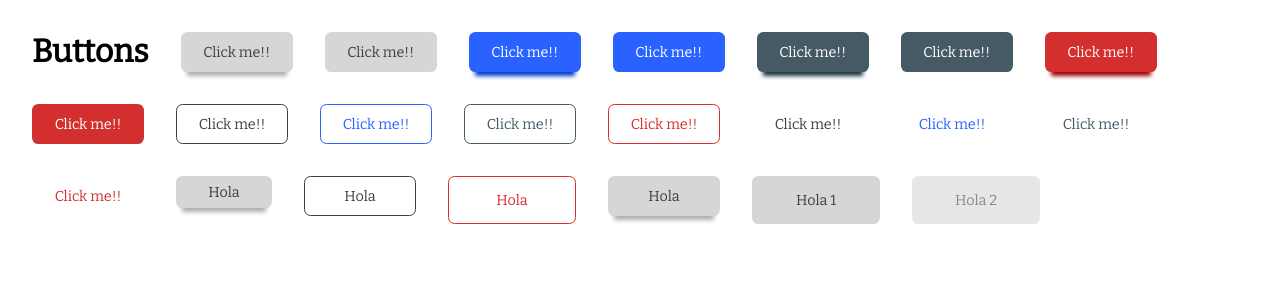
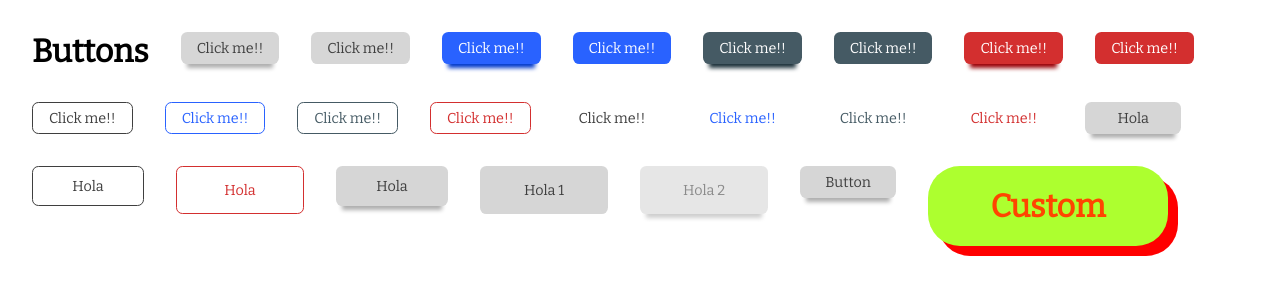
Before and after one commit to FlakoBB/reusable-components, a React app: page / in a window 1280 px wide. Shown: the top 300 px of the page. Built offline with nearby package versions, Linux system fonts and the light colour scheme.

Commit message:
feat: Button Attributes

```diff
--- a/src/App.jsx
+++ b/src/App.jsx
@@ -1,4 +1,5 @@
 import Button from './components/Button.jsx'
+import './styles/customStyles.css'
 
 const App = () => {
   const sayHi = (name) => {
@@ -29,7 +30,9 @@ const App = () => {
       <Button value='Hola' variant='outline' size='lg' color='danger' />
       <Button value='Hola' variant='default' size='md' />
       <Button value='Hola 1' variant='default' size='lg' disableShadow onClick={() => sayHi('BTN 1')} />
-      <Button value='Hola 2' variant='default' size='lg' disableShadow disabled onClick={() => sayHi('BTN 2')} />
+      <Button value='Hola 2' variant='default' size='lg' disabled onClick={() => sayHi('BTN 2')} />
+      <Button />
+      <Button value='Custom' id='MyBTN' customClass='custom__btn' />
     </div>
   )
 }
--- a/src/components/Button.jsx
+++ b/src/components/Button.jsx
@@ -3,7 +3,6 @@ import styles from '../styles/buttons.module.css'
 import { useEffect, useState } from 'react'
 
 // * Button States
-// ToDo: disable  (true || false)
 // ToDo: icon (left || right)
 
 const VARIANTS = {
@@ -24,11 +23,11 @@ const SIZE = {
   LARGE: 'lg'
 }
 
-const Button = ({ value, variant, size, color, disableShadow, iconStart, iconEnd, disabled, onClick }) => {
+const Button = ({ type, id, customClass, value, variant, size, color, disableShadow, iconStart, iconEnd, disabled, onClick }) => {
   const [variantStyle, setVariantStyle] = useState(styles.default)
   const [shadow, setShadow] = useState(styles.disableShadow)
   const [colorStyle, setColorStyle] = useState(styles.default)
-  const [sizeStyle, setSizeStyle] = useState(styles.medium)
+  const [sizeStyle, setSizeStyle] = useState(styles.small)
 
   const getVariant = (vars) => {
     switch (vars) {
@@ -74,13 +73,12 @@ const Button = ({ value, variant, size, color, disableShadow, iconStart, iconEnd
         setSizeStyle(styles.large)
         break
       default:
-        setSizeStyle(styles.medium)
+        setSizeStyle(styles.small)
         break
     }
   }
 
   useEffect(() => {
-    console.log('entro al useEffect')
     getVariant(variant)
 
     if (!disableShadow) {
@@ -94,7 +92,9 @@ const Button = ({ value, variant, size, color, disableShadow, iconStart, iconEnd
 
   return (
     <button
-      className={`${styles.btn} ${variantStyle} ${shadow} ${colorStyle} ${sizeStyle}`}
+      type={type}
+      id={id}
+      className={`${customClass} ${styles.btn} ${variantStyle} ${shadow} ${colorStyle} ${sizeStyle}`}
       onClick={onClick}
       disabled={disabled}
     >
@@ -104,7 +104,10 @@ const Button = ({ value, variant, size, color, disableShadow, iconStart, iconEnd
 }
 
 Button.propTypes = {
-  value: PropTypes.string.isRequired,
+  type: PropTypes.string,
+  id: PropTypes.string,
+  customClass: PropTypes.string,
+  value: PropTypes.string,
   variant: PropTypes.string,
   color: PropTypes.string,
   size: PropTypes.string,
@@ -115,4 +118,11 @@ Button.propTypes = {
   onClick: PropTypes.func
 }
 
+Button.defaultProps = {
+  type: 'button',
+  id: '',
+  customClass: '',
+  value: 'Button'
+}
+
 export default Button
--- /dev/null
+++ b/src/styles/customStyles.css
@@ -0,0 +1,16 @@
+.custom__btn {
+  height: 5rem;
+  width: 15rem;
+  background-color: greenyellow;
+  border-radius: 2rem;
+  color: orangered;
+  box-shadow: 10px 10px 0 red;
+  font-size: 2rem;
+  font-weight: 800;
+}
+
+.custom__btn:hover {
+  transform: translate(10px, 10px);
+  box-shadow: 0 0 0 red;
+  background-color: green;
+}
```
